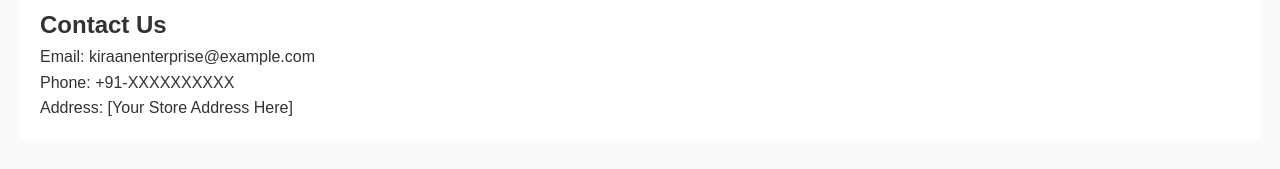
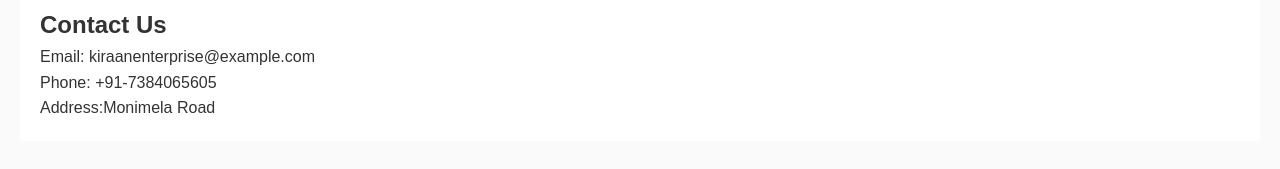
Before and after one commit to prodiptaprofessional/kiraan-enterprise-site, a plain HTML site: page index.html in a window 1280 px wide. Shown: the part 630-799 px from the top of the page. Drawn offline with Linux system fonts and the light colour scheme.

Commit message:
Update site

```diff
--- a/index.html
+++ b/index.html
@@ -43,8 +43,8 @@
         <section id="contact">
             <h2>Contact Us</h2>
             <p>Email: kiraanenterprise@example.com</p>
-            <p>Phone: +91-XXXXXXXXXX</p>
-            <p>Address: [Your Store Address Here]</p>
+            <p>Phone: +91-7384065605</p>
+            <p>Address:Monimela Road </p>
         </section>
     </main>
 
```
Also changed, not shown: 1 other file.
